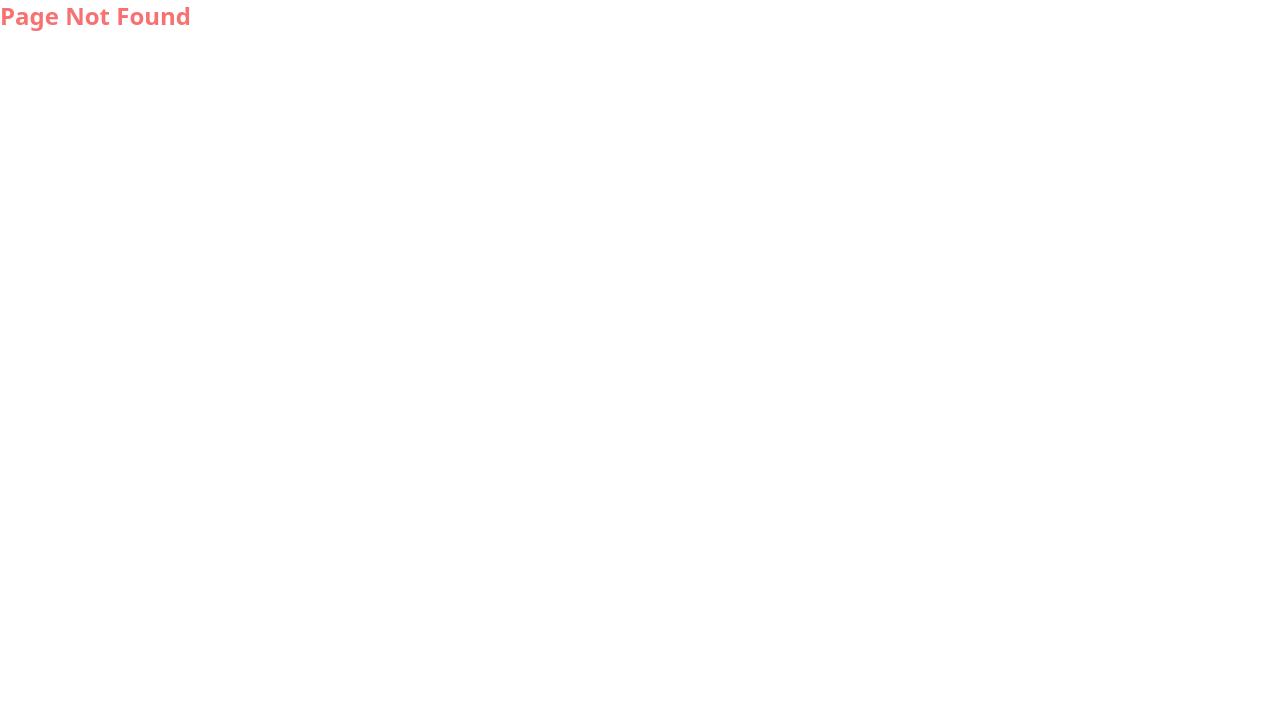
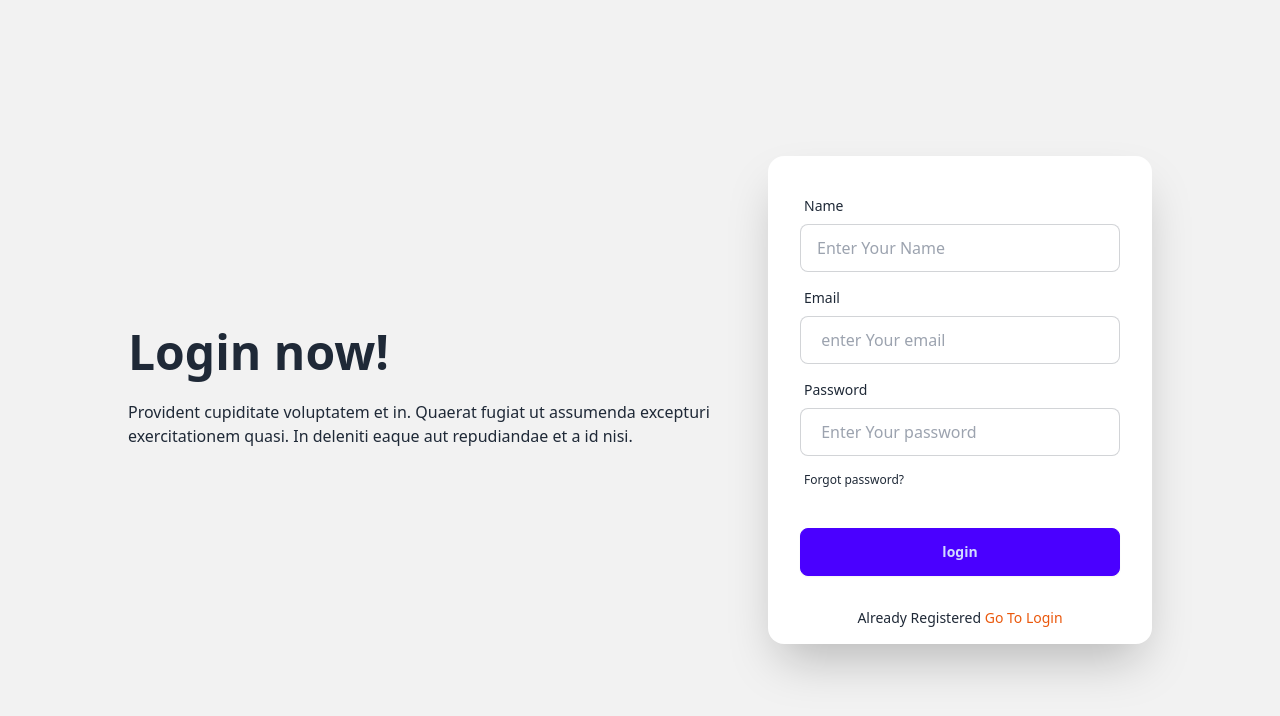
Before and after one commit to MujahidulIslam4541/Bistro-Boss-resaurante-client, a React app: page /signUp in a window 1280 px wide. Before the commit this address had no page. Shown: the top 716 px of the page. Built offline with nearby package versions, Linux system fonts and the light colour scheme; no server answers; the HTML template or start-up script is replaced by a standard one.

Commit message:
create a register page

```diff
--- a/src/Layout/Main.jsx
+++ b/src/Layout/Main.jsx
@@ -5,7 +5,7 @@ import Navbar from "../Shaird/Navbar/Navbar";
 const Main = () => {
   const location = useLocation();
   console.log(location);
-  const noNavbarFooter = location.pathname.includes("login");
+  const noNavbarFooter = location.pathname.includes("login")||location.pathname.includes("signUp");
   return (
     <div>
       {noNavbarFooter || <Navbar></Navbar>}
--- a/src/Pages/Login/Login.jsx
+++ b/src/Pages/Login/Login.jsx
@@ -1,11 +1,14 @@
-import { useEffect, useRef, useState } from "react";
+import { useContext, useEffect, useRef, useState } from "react";
 import {
   loadCaptchaEnginge,
   LoadCanvasTemplate,
   LoadCanvasTemplateNoReload,
   validateCaptcha,
 } from "react-simple-captcha";
+import { AuthContext } from "../../provider/AuthProvider";
+import { Link } from "react-router-dom";
 const Login = () => {
+  const { loginUser } = useContext(AuthContext);
   useEffect(() => {
     loadCaptchaEnginge(6);
   }, []);
@@ -19,6 +22,14 @@ const Login = () => {
     const email = from.email.value;
     const password = from.password.value;
     console.log(email, password);
+
+    loginUser(email, password)
+      .then((result) => {
+        console.log(result);
+      })
+      .catch((error) => {
+        console.log(error.message);
+      });
   };
 
   const handleValidateCaptcha = () => {
@@ -51,7 +62,6 @@ const Login = () => {
                 placeholder="email"
                 name="email"
                 className="input input-bordered"
-
               />
             </div>
             <div className="form-control">
@@ -63,7 +73,6 @@ const Login = () => {
                 placeholder="password"
                 name="password"
                 className="input input-bordered"
-
               />
             </div>
             <div className="form-control">
@@ -79,7 +88,6 @@ const Login = () => {
                 name="captcha"
                 ref={captchaValidate}
                 className="input input-bordered"
-
               />
               <button
                 onClick={handleValidateCaptcha}
@@ -103,6 +111,7 @@ const Login = () => {
               />
             </div>
           </form>
+          <p className="text-sm text-center pb-4 ">New Here <Link className="text-orange-600" to='/signUp'>Create New Account</Link></p>
         </div>
       </div>
     </div>
--- /dev/null
+++ b/src/Pages/signUp/SignUp.jsx
@@ -0,0 +1,72 @@
+import { Link } from "react-router-dom";
+
+const SignUp = () => {
+  return (
+    <div className="hero  bg-base-200 min-h-screen">
+      <div className="hero-content  flex-col md:flex md:flex-row">
+        <div className="text-center md:w-1/2 lg:text-left">
+          <h1 className="text-5xl font-bold">Login now!</h1>
+          <p className="py-6">
+            Provident cupiditate voluptatem et in. Quaerat fugiat ut assumenda
+            excepturi exercitationem quasi. In deleniti eaque aut repudiandae et
+            a id nisi.
+          </p>
+        </div>
+        <div className="card bg-base-100 md:w-1/2 max-w-sm shrink-0 shadow-2xl">
+          <form  className="card-body">
+            <div className="form-control">
+              <label className="label">
+                <span className="label-text">Name</span>
+              </label>
+              <input
+                type="text"
+                placeholder="Enter Your Name"
+                name="name"
+                className="input input-bordered"
+              />
+            </div>
+            <div className="form-control">
+              <label className="label">
+                <span className="label-text">Email</span>
+              </label>
+              <input
+                type="email"
+                placeholder=" enter Your email"
+                name="email"
+                className="input input-bordered"
+              />
+            </div>
+            <div className="form-control">
+              <label className="label">
+                <span className="label-text">Password</span>
+              </label>
+              <input
+                type="password"
+                placeholder=" Enter Your password"
+                name="password"
+                className="input input-bordered"
+              />
+            </div>
+
+            <label className="label">
+              <a href="#" className="label-text-alt link link-hover">
+                Forgot password?
+              </a>
+            </label>
+
+            <div className="form-control mt-6">
+              <input
+                type="submit"
+                value="login"
+                className="btn btn-primary"
+              />
+            </div>
+          </form>
+          <p className="text-sm text-center pb-4 ">Already Registered <Link className="text-orange-600" to='/login'>Go To Login</Link></p>
+        </div>
+      </div>
+    </div>
+  );
+};
+
+export default SignUp;
--- a/src/Routes/router.jsx
+++ b/src/Routes/router.jsx
@@ -7,6 +7,7 @@ import Home from "../Pages/HomePage/Home/Home";
 import Menu from "../Pages/Menu/Menu/Menu";
 import Order from "../Pages/Order/Order/Order";
 import Login from "../Pages/Login/Login";
+import SignUp from "../Pages/signUp/SignUp";
 
 
 const router = createBrowserRouter([
@@ -31,6 +32,10 @@ const router = createBrowserRouter([
         {
           path:'login',
           element:<Login></Login>
+        },
+        {
+          path:'signUp',
+          element:<SignUp></SignUp>
         }
       ]
     },
--- a/src/Shaird/Navbar/Navbar.jsx
+++ b/src/Shaird/Navbar/Navbar.jsx
@@ -20,6 +20,9 @@ const Navbar = () => {
       </li>
       <li>
         <Link to='/login'>LOGIN</Link>
+      </li>
+      <li>
+        <Link to='/signUp'>SIGN UP</Link>
       </li>
     </>
   );
--- a/src/provider/AuthProvider.jsx
+++ b/src/provider/AuthProvider.jsx
@@ -1,23 +1,56 @@
-import { createContext, useState } from "react";
-import { getAuth } from "firebase/auth";
+import { createContext, useEffect, useState } from "react";
+import {
+  createUserWithEmailAndPassword,
+  getAuth,
+  onAuthStateChanged,
+  signInWithEmailAndPassword,
+  signOut,
+} from "firebase/auth";
 import { app } from "../firebase/firebase.config";
 
-const AuthContext=createContext(null)
-const AuthProvider = ({children}) => {
-const [user,setUser]=useState(null)
-const [loading,setLoading]=useState(true)
-const auth = getAuth(app);
+export const AuthContext = createContext(null);
+const AuthProvider = ({ children }) => {
+  const [user, setUser] = useState(null);
+  const [loading, setLoading] = useState(true);
+  const auth = getAuth(app);
 
-const authInfo={
+  const createUser = (email, password) => {
+    setLoading(true);
+    return createUserWithEmailAndPassword(auth, email, password);
+    // setUser();
+  };
+
+  const loginUser = (email, password) => {
+    setLoading(true);
+    return signInWithEmailAndPassword(email, password);
+  };
+
+  const logOut=()=>{
+    setLoading(true)
+    return signOut(auth)
+  }
+
+  useEffect(() => {
+    const unsubscribe = onAuthStateChanged(auth, (currentUser) => {
+      setUser(currentUser);
+      console.log(currentUser);
+      setLoading(false);
+    });
+    return () => {
+      unsubscribe();
+    };
+  }, []);
+
+  const authInfo = {
     user,
-    loading
-}
+    loading,
+    createUser,
+    loginUser,
+  };
 
-    return (
-        <AuthContext.Provider value={authInfo}>
-            {children}
-        </AuthContext.Provider>
-    );
+  return (
+    <AuthContext.Provider value={authInfo}>{children}</AuthContext.Provider>
+  );
 };
 
 export default AuthProvider;
```
